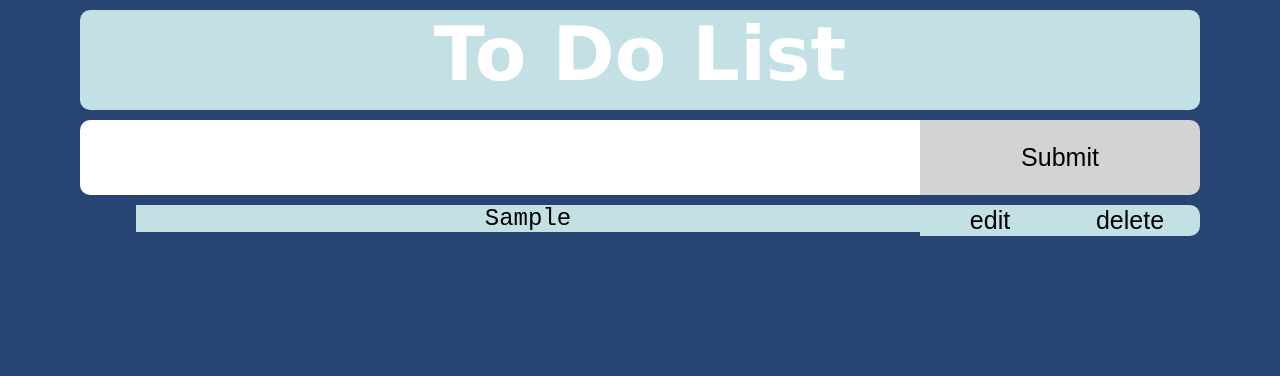
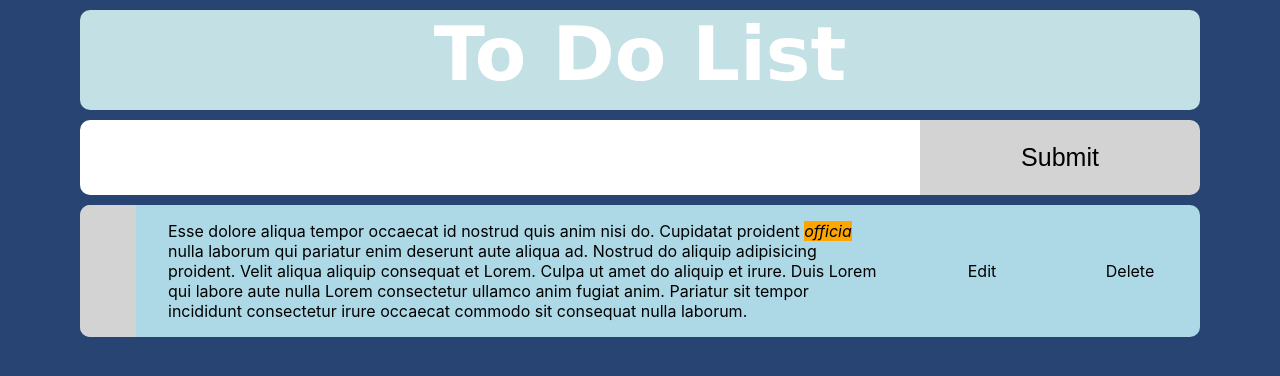
Before and after one commit to darvish13/react-training, a React (Create React App) app in the folder react-app/: page / in a window 1280 px wide. Both pictures are taken after typing "Sample" into the empty fields and a click on the button "Submit". Shown: the top 376 px of the page. Built offline with nearby package versions, Linux system fonts and the light colour scheme.

Commit message:
added material icons

```diff
--- a/react-app/package.json
+++ b/react-app/package.json
@@ -3,6 +3,8 @@
   "version": "0.1.0",
   "private": true,
   "dependencies": {
+    "@material-ui/core": "^4.11.4",
+    "@material-ui/icons": "^4.11.2",
     "@testing-library/jest-dom": "^5.11.4",
     "@testing-library/react": "^11.1.0",
     "@testing-library/user-event": "^12.1.10",
--- a/react-app/src/components/TodoEntry/ToDoEntry.css
+++ b/react-app/src/components/TodoEntry/ToDoEntry.css
@@ -1,5 +1,5 @@
 .toDoEntry {
-    background-color: #C3E0E5;
+  background-color: #c3e0e5;
   display: flex;
   color: black;
   border: black;
@@ -11,7 +11,6 @@
   justify-content: center;
   width: 70%;
   height: 100%;
-
 }
 
 .entryWrapper {
@@ -23,7 +22,7 @@
   margin-bottom: 2px;
 }
 
-.buttonsContainer{
+.buttonsContainer {
   width: 25%;
   height: 100%;
 }
@@ -34,22 +33,20 @@
   border-radius: 0px;
   margin: 0px;
   border: none;
-    background-color: #C3E0E5;
+  background-color: #c3e0e5;
   transition: ease-in 0.2s;
 }
 
-#editButton:hover{
+#editButton:hover {
   background-color: rgb(255, 252, 205);
 }
 
-
-
-#deleteButton{
+#deleteButton {
   width: 50%;
   height: 100%;
   margin: 0px;
   border: none;
-    background-color: #C3E0E5;
+  background-color: #c3e0e5;
   transition: ease-in 0.2s;
 }
 
@@ -59,10 +56,9 @@
 
 .checkbox {
   width: 8%;
-    border-right: #5885AF;
+  border-right: #5885af;
   border-radius: 3em;
 }
-
 
 .checkbox:checked {
   background-color: tomato;
@@ -85,11 +81,11 @@
   -moz-user-select: none;
   -ms-user-select: none;
   user-select: none;
-    background-color: #5885AF;
+  background-color: #5885af;
 }
 
 .checkBoxContainer:hover {
-    background-color: #41729F;
+  background-color: #41729f;
 }
 
 .checkBoxContainer input {
@@ -100,9 +96,8 @@
   width: 0;
 }
 
-
 .checkBoxContainer:hover input ~ .checkmark {
-      background-color: #C3E0E5;
+  background-color: #c3e0e5;
 }
 
 .checkBoxContainer input:checked ~ .checkmark {
@@ -117,7 +112,7 @@
 }
 
 .checkmark:after {
-    content: "";
+  content: '';
   position: absolute;
   display: none;
 }
@@ -131,13 +126,13 @@
   top: 5px;
   width: 5px;
   height: 25px;
-    border: solid #C3E0E5;
+  border: solid #c3e0e5;
   border-width: 0 3px 3px 0;
   -webkit-transform: rotate(45deg);
   -ms-transform: rotate(45deg);
   transform: rotate(45deg);
 }
 
-  p{
+p {
   margin: 0;
 }
--- a/react-app/src/components/TodoEntry/ToDoEntry.js
+++ b/react-app/src/components/TodoEntry/ToDoEntry.js
@@ -1,70 +1,134 @@
 import './ToDoEntry.css'
 import { useState } from 'react'
-
-
+import { Check } from '@material-ui/icons'
 
 const ToDoEntry = ({ text, setSelectedToDos, id, selectedToDos }) => {
+  const [IsSelected, setIsSelected] = useState(false)
 
-    const [IsSelected, setIsSelected] = useState(false)
+  return (
+    <div
+      style={{
+        background: 'lightblue',
+        display: 'grid',
+        gridTemplateColumns: '5% 1fr 12.5% 12.5%',
+        gridGap: '0.5em',
+        justifyContent: 'center',
+        alignItems: 'center',
+        borderRadius: '10px',
+        width: '70em',
+        margin: 'auto',
+      }}
+    >
+      <div
+        onClick={() => setIsSelected(!IsSelected)}
+        style={{
+          height: '100%',
+          width: '100%',
+          display: 'flex',
+          justifyContent: 'center',
+          alignItems: 'center',
+          background: 'lightgray',
+          borderRadius: '10px 0 0 10px',
+          cursor: 'pointer',
+        }}
+      >
+        {IsSelected ? <Check /> : <></>}
+      </div>
 
-    return (
-        <div className='entryWrapper'>
+      <div
+        onClick={() => setIsSelected(!IsSelected)}
+        style={{
+          padding: '1em 1.5em',
+        }}
+      >
+        <p>
+          Esse dolore aliqua tempor occaecat id nostrud quis anim nisi do.
+          Cupidatat proident{' '}
+          <i style={{ backgroundColor: 'orange' }}>officia</i> nulla laborum qui
+          pariatur enim deserunt aute aliqua ad. Nostrud do aliquip adipisicing
+          proident. Velit aliqua aliquip consequat et Lorem. Culpa ut amet do
+          aliquip et irure. Duis Lorem qui labore aute nulla Lorem consectetur
+          ullamco anim fugiat anim. Pariatur sit tempor incididunt consectetur
+          irure occaecat commodo sit consequat nulla laborum.
+        </p>
+      </div>
 
-            <label className="checkBoxContainer">
-                <input
-                    type="checkbox"
-                    checked="checked"
-                    className="checkbox"
-                    checked={IsSelected}
-                    onClick={() => {
-                        setIsSelected(!IsSelected)
+      <div
+        style={{
+          display: 'flex',
+          justifyContent: 'center',
+          alignItems: 'center',
+        }}
+      >
+        Edit
+      </div>
 
+      <div
+        style={{
+          display: 'flex',
+          justifyContent: 'center',
+          alignItems: 'center',
+        }}
+      >
+        Delete
+      </div>
+    </div>
 
-                        const DuplicateToDo = selectedToDos.find(({ id: toDoId }) => id == toDoId)
-                        console.log('*********:', DuplicateToDo);
+    // <div className='entryWrapper'>
+    //   <label className='checkBoxContainer'>
+    //     <input
+    //       type='checkbox'
+    //       checked='checked'
+    //       className='checkbox'
+    //       checked={IsSelected}
+    //       onClick={() => {
+    //         setIsSelected(!IsSelected)
 
-                        setSelectedToDos([...selectedToDos, { id, text }])
+    //         const DuplicateToDo = selectedToDos.find(
+    //           ({ id: toDoId }) => id == toDoId
+    //         )
+    //         console.log('*********:', DuplicateToDo)
 
-                    }} />
-                <span className="checkmark"></span>
-            </label>
+    //         setSelectedToDos([...selectedToDos, { id, text }])
+    //       }}
+    //     />
+    //     <span className='checkmark'></span>
+    //   </label>
 
-            <div className='toDoEntry'>
-                <p>
-                    {text}
-                </p>
-            </div>
+    //   <div className='toDoEntry'>
+    //     <p>{text}</p>
+    //   </div>
 
-            <div className='buttonsContainer'>
-                <button
-                    type='button'
-                    id='editButton'
-                // onClick={
-                //     (div) => {
-                //         let toBeDeletedItems = setToDelete
-                //         setToDelete(div)
-                //         toBeDeletedItems.push(ToDelete)
-                //     }
-                // }
-                >
-                    edit
-                </button>
-                <button
-                    type='button'
-                    id='deleteButton'
-                // onClick={
-                //     (div) => {
-                //         let toBeDeletedItems = setToDelete
-                //         setToDelete(div)
-                //         toBeDeletedItems.push(ToDelete)
-                //     }
-                // }
-                >
-                    delete
-                </button>
-            </div>
-        </div>
-    )
+    //   <div className='buttonsContainer'>
+    //     <button
+    //       type='button'
+    //       id='editButton'
+    //       // onClick={
+    //       //     (div) => {
+    //       //         let toBeDeletedItems = setToDelete
+    //       //         setToDelete(div)
+    //       //         toBeDeletedItems.push(ToDelete)
+    //       //     }
+    //       // }
+    //     >
+    //       edit
+    //     </button>
+    //     <button
+    //       type='button'
+    //       id='deleteButton'
+    //       // onClick={
+    //       //     (div) => {
+    //       //         let toBeDeletedItems = setToDelete
+    //       //         setToDelete(div)
+    //       //         toBeDeletedItems.push(ToDelete)
+    //       //     }
+    //       // }
+    //     >
+    //       delete
+    //     </button>
+    //   </div>
+    // </div>
+  )
 }
 
 export default ToDoEntry
```
Also changed, not shown: react-app/src/components/To-Do/ToDo.js (+13 -9 lines), 1 other file (tests, documents, lock files or other folders). Lines whose indentation alone changed are shown as unchanged.
